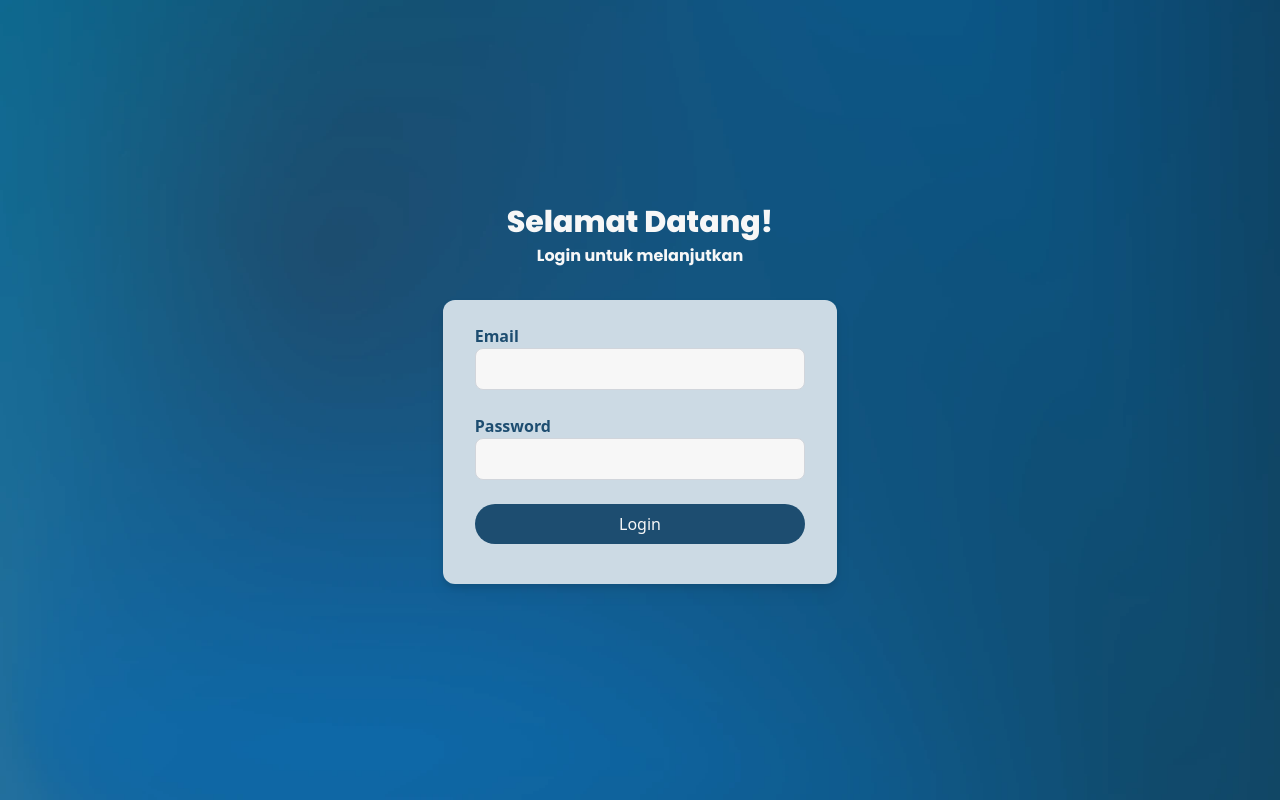
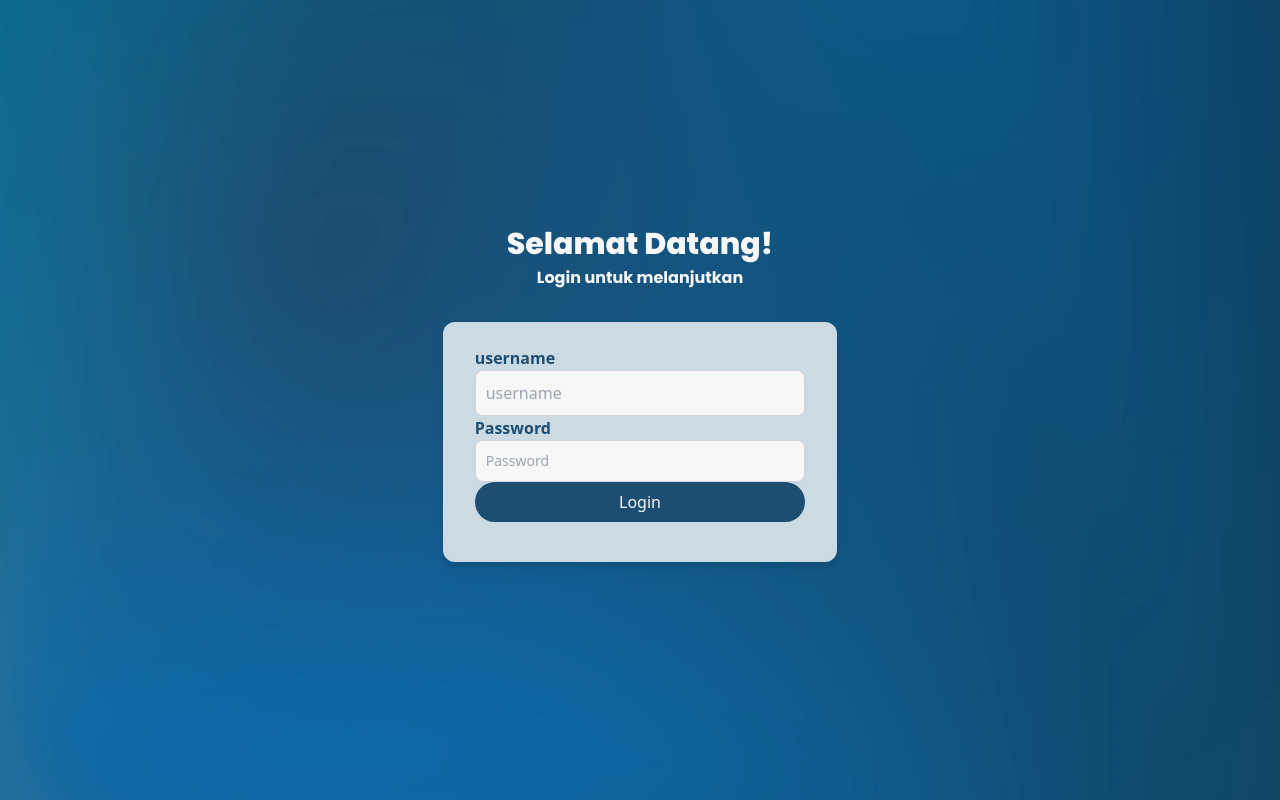
Before and after one commit to jovianjr/simarkir, a Next.js app: page /login in a window 1280 px wide. Built offline with nearby package versions, Linux system fonts and the light colour scheme; sample sign-in values are in the browser's storage.

Commit message:
feat(login): add login hanlder

```diff
--- a/src/pages/_app.js
+++ b/src/pages/_app.js
@@ -1,5 +1,28 @@
-import '@/styles/globals.css'
+import '@/styles/globals.css';
+import { useEffect } from 'react';
+import { useRouter } from 'next/router';
 
 export default function App({ Component, pageProps }) {
-  return <Component {...pageProps} />
+	const router = useRouter();
+
+	useEffect(() => {
+		const handleRouteChange = (url) => {
+			const token = localStorage.getItem('token');
+
+			// Redirect to the login page if the user is not authenticated and trying to access a protected route
+			if (!token && url !== '/login') {
+				router.push('/login');
+			}
+		};
+
+		handleRouteChange();
+
+		router.events.on('routeChangeStart', handleRouteChange);
+
+		return () => {
+			router.events.off('routeChangeStart', handleRouteChange);
+		};
+	}, []);
+
+	return <Component {...pageProps} />;
 }
--- a/src/pages/api/auth/login.js
+++ b/src/pages/api/auth/login.js
@@ -1,8 +1,33 @@
-export default function login(req, res) {
+import db from '@/utils/db';
+import bcrypt from 'bcryptjs';
+import jwt from 'jsonwebtoken';
+import dotenv from 'dotenv';
+
+dotenv.config();
+
+export default async function handler(req, res) {
 	if (req.method === 'POST') {
-		res.status(200).json({ message: 'POST request successful' });
-	} else {
-		res.setHeader('Allow', ['POST']);
-		res.status(405).json({ message: `Method ${req.method} Not Allowed` });
+		const { username, password } = req.body;
+
+		// Retrieve the user from the database based on the username
+		const user = await db.oneOrNone('SELECT * FROM account WHERE username = $1', username);
+
+		if (!user) {
+			return res.status(401).json({ message: 'Invalid username or password' });
+		}
+
+		// Compare the provided password with the hashed password stored in the database
+		const isPasswordValid = await bcrypt.compare(password, user.password);
+
+		if (!isPasswordValid) {
+			return res.status(401).json({ message: 'Invalid username or password' });
+		}
+
+		// Generate a JWT token
+		const token = jwt.sign({ userId: user.id }, process.env.JWT_SECRET, {
+			expiresIn: '1h',
+		});
+
+		return res.status(200).json({ message: 'Login successful', token });
 	}
 }
--- a/src/pages/login.js
+++ b/src/pages/login.js
@@ -1,28 +1,80 @@
-import Head from 'next/head'
-
+import Head from 'next/head';
+import { useRouter } from 'next/router';
+import { useState } from 'react';
 
 export default function Login() {
+	const [username, setUsername] = useState('');
+	const [password, setPassword] = useState('');
+
+	const router = useRouter();
+
+	const handleSubmit = async (e) => {
+		e.preventDefault();
+
+		const response = await fetch('/api/auth/login', {
+			method: 'POST',
+			headers: { 'Content-Type': 'application/json' },
+			body: JSON.stringify({ username, password }),
+		});
+
+		if (response.ok) {
+			const data = await response.json();
+			const token = data.token;
+
+			// Store the token in localStorage
+			localStorage.setItem('token', token);
+
+			window.location.href = '/';
+		} else {
+			const data = await response.json();
+			console.log(data.message);
+		}
+	};
+
 	return (
 		<>
 			<Head>
 				<title>SIMARKIR</title>
 				<meta name="description" content="Simarkir: Sistem Manajemen Parkir" />
-        <meta name="viewport" content="width=device-width, initial-scale=1"/>
+				<meta name="viewport" content="width=device-width, initial-scale=1" />
 				<link rel="icon" href="/favicon.ico" />
 			</Head>
-      <main className="bg-[url('../assets/images/main-bg-simarkir.webp')] w-screen h-screen bg-cover flex flex-col justify-center items-center p-12">
-        <h1 className="text-3xl font-bold text-white leading-3 mb-4">Selamat Datang!</h1>
-        <h4 className='text-white'>Login untuk melanjutkan</h4>
-        <form className='flex flex-col px-8 pt-6 pb-10 mt-8 bg-slate rounded-xl drop-shadow-lg w-full md:w-1/2 lg:w-1/3'>
-            <label for="femail" className='text-blue font-bold'>Email</label>
-            <input required type="email" id="femail" name="email" className='bg-white border border-gray-300 text-sm
-            rounded-lg bg-white text-base p-2.5 focus:outline-none focus:drop-shadow-lg hover:outline-none hover:drop-shadow-lg transition transition-200'/> <br/>
-            <label for="password" className='text-blue font-bold'>Password</label>
-            <input required type="password" id="fpassword" name="fpassword" className='bg-white border border-gray-300 text-sm
-            rounded-lg bg-white text-base p-2.5 focus:outline-none focus:drop-shadow-lg hover:outline-none hover:drop-shadow-lg transition transition-200'/> <br/>
-            <input type="submit" value="Login" className='bg-blue text-white rounded-3xl text-bold py-2 px-4 text-base cursor-pointer'/>
+			<main className="flex h-screen w-screen flex-col items-center justify-center bg-[url('../assets/images/main-bg-simarkir.webp')] bg-cover p-12">
+				<h1 className="mb-4 text-3xl font-bold leading-3 text-white">Selamat Datang!</h1>
+				<h4 className="text-white">Login untuk melanjutkan</h4>
+				<form
+					onSubmit={handleSubmit}
+					className="mt-8 flex w-full flex-col rounded-xl bg-slate px-8 pb-10 pt-6 drop-shadow-lg md:w-1/2 lg:w-1/3"
+				>
+					<label for="username" className="font-bold text-blue">
+						username
+					</label>
+					<input
+						required
+						type="username"
+						placeholder="username"
+						value={username}
+						onChange={(e) => setUsername(e.target.value)}
+						className="rounded-lg border border-gray-300 bg-white p-2.5 text-base transition duration-200 hover:outline-none hover:drop-shadow-lg focus:outline-none focus:drop-shadow-lg"
+					/>
+					<label for="password" className="font-bold text-blue">
+						Password
+					</label>
+					<input
+						type="password"
+						placeholder="Password"
+						value={password}
+						onChange={(e) => setPassword(e.target.value)}
+						className="rounded-lg border border-gray-300 bg-white p-2.5 text-base text-sm transition duration-200 hover:outline-none hover:drop-shadow-lg focus:outline-none focus:drop-shadow-lg"
+					/>
+					<button
+						type="submit"
+						className="text-bold cursor-pointer rounded-3xl bg-blue px-4 py-2 text-base text-white"
+					>
+						Login
+					</button>
 				</form>
 			</main>
 		</>
-  )
+	);
 }
--- /dev/null
+++ b/src/utils/db.js
@@ -0,0 +1,4 @@
+const pgp = require('pg-promise')();
+const db = pgp(process.env.DATABASE_URL);
+
+module.exports = db;
```
Also changed, not shown: package.json (+8 -0 lines), 2 other files (tests, documents, lock files or other folders). Lines whose indentation alone changed are shown as unchanged.
